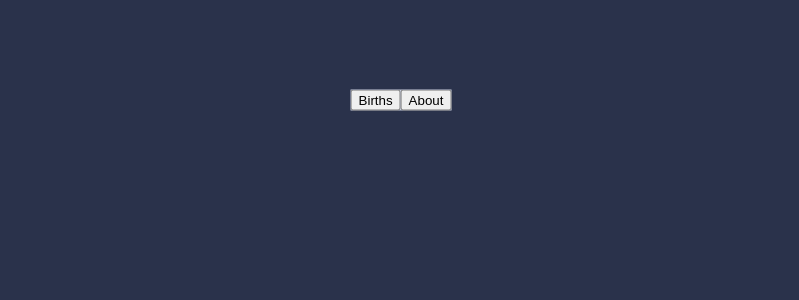
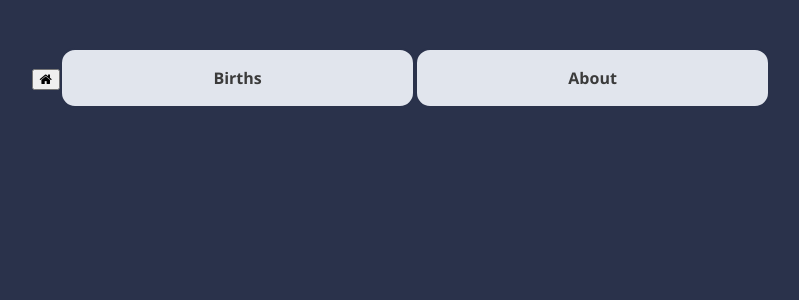
Before and after one commit to staten-island-tech/vue-api-project-chang, a Vue app in the folder chang/: page / in a window 1280 px wide. Shown: the top 300 px of the page, without its empty margins (239-1038 px from the left). Built offline with nearby package versions, Linux system fonts and the light colour scheme.

Commit message:
Update App.vue

```diff
--- a/chang/src/App.vue
+++ b/chang/src/App.vue
@@ -3,12 +3,15 @@
   <div class="container">
     <div class="buttons">
       <div class="test">
-      <router-link to="/births"><button> Births</button> </router-link>
-      <router-link to="/about"><button> About </button> </router-link>
+      <button type="submit"><i class="fa fa-home" ></i></button>
+      <router-link to="/births"><button class="button-1"> Births</button> </router-link>
+      <router-link to="/about"><button class="button-1"> About </button> </router-link>
       <router-view />
       </div>
     </div>
+    <div class="content"></div>
   </div>
+
 </template>
 <script>
 export default {
@@ -32,19 +35,61 @@ body {
   background-color: #2A324B;
 }
 
+.content {
+  background-color: #C7CCDB;
+}
+
 .test {
-  background-color: #C7CCDB;
-  /* margin: 0 auto; */
-  position: absolute;
-  top: 50%;
-  left: 50%;
-  transform: translate(-50%, -50%);
+
+  text-align: center;
+  padding: 3rem;
+}
+
+.button-1 {
+  appearance: none;
+  background-color: #E1E5ED;
+  border: 2px solid #2A324B;
+  border-radius: 15px;
+  box-sizing: border-box;
+  color: #3B3B3B;
+  cursor: pointer;
+  display: inline-block;
+  font-family: "Segoe UI",Helvetica,Arial,sans-serif,"Apple Color Emoji","Segoe UI Emoji","Segoe UI Symbol";
+  font-size: 16px;
+  font-weight: 600;
+  line-height: normal;
+  margin: 0;
+  min-height: 60px;
+  min-width: 0;
+  outline: none;
+  padding: 16px 24px;
+  text-align: center;
+  text-decoration: none;
+  transition: all 300ms cubic-bezier(.23, 1, 0.32, 1);
+  user-select: none;
+  -webkit-user-select: none;
+  touch-action: manipulation;
+  width: 30%;
+  will-change: transform;
+}
+
+.button-1:disabled {
+  pointer-events: none;
+}
+
+.button-1:hover {
+  color: #fff;
+  background-color: #1A1A1A;
+  box-shadow: rgba(0, 0, 0, 0.25) 0 8px 15px;
+  transform: translateY(-2px);
+}
+
+.button-1:active {
+  box-shadow: none;
+  transform: translateY(0);
 }
 
 
-.container {
-    margin: 0 auto;
-    position: relative;
-    height: 200px;
-}
+
+
 </style>
```
